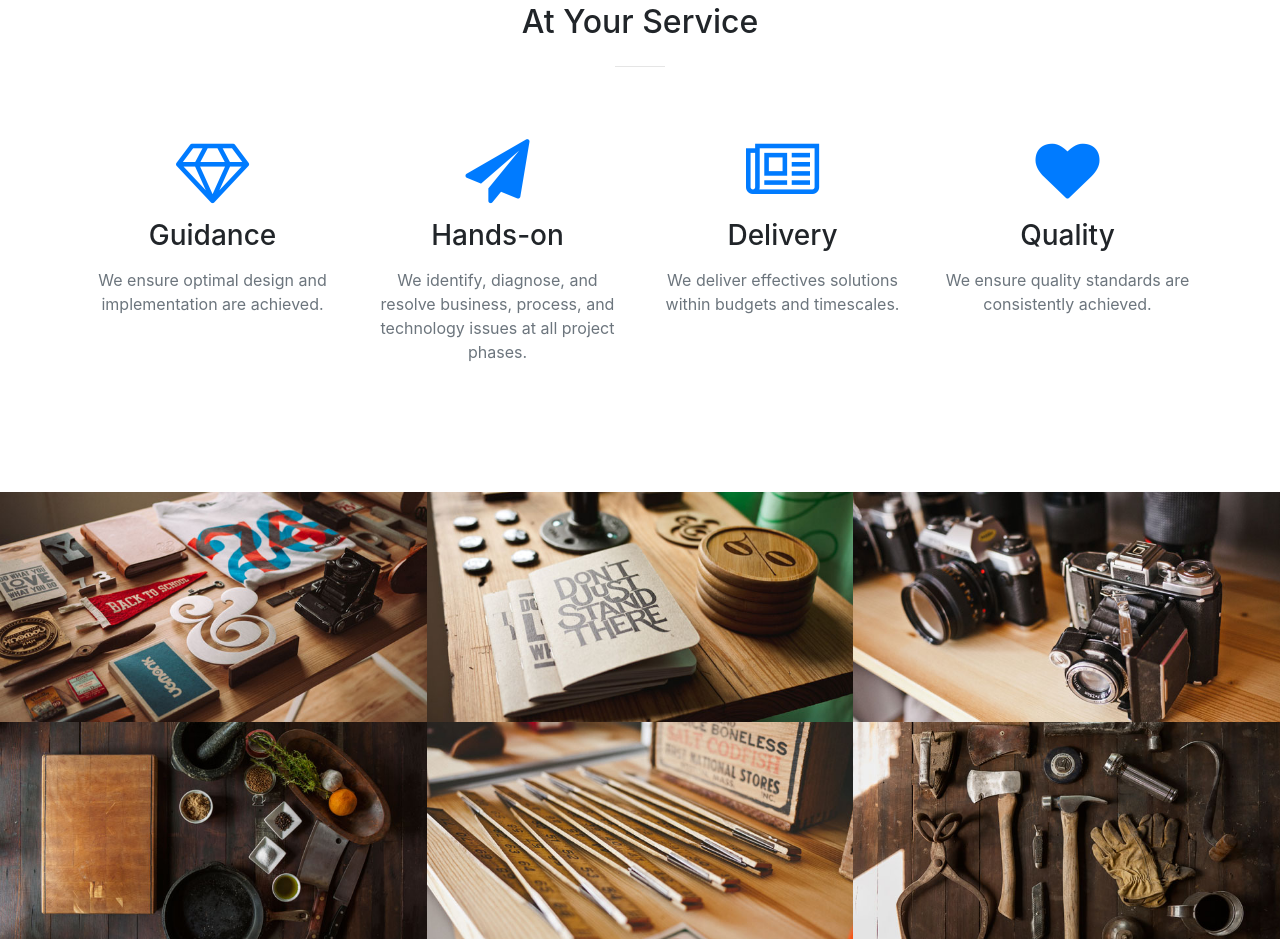
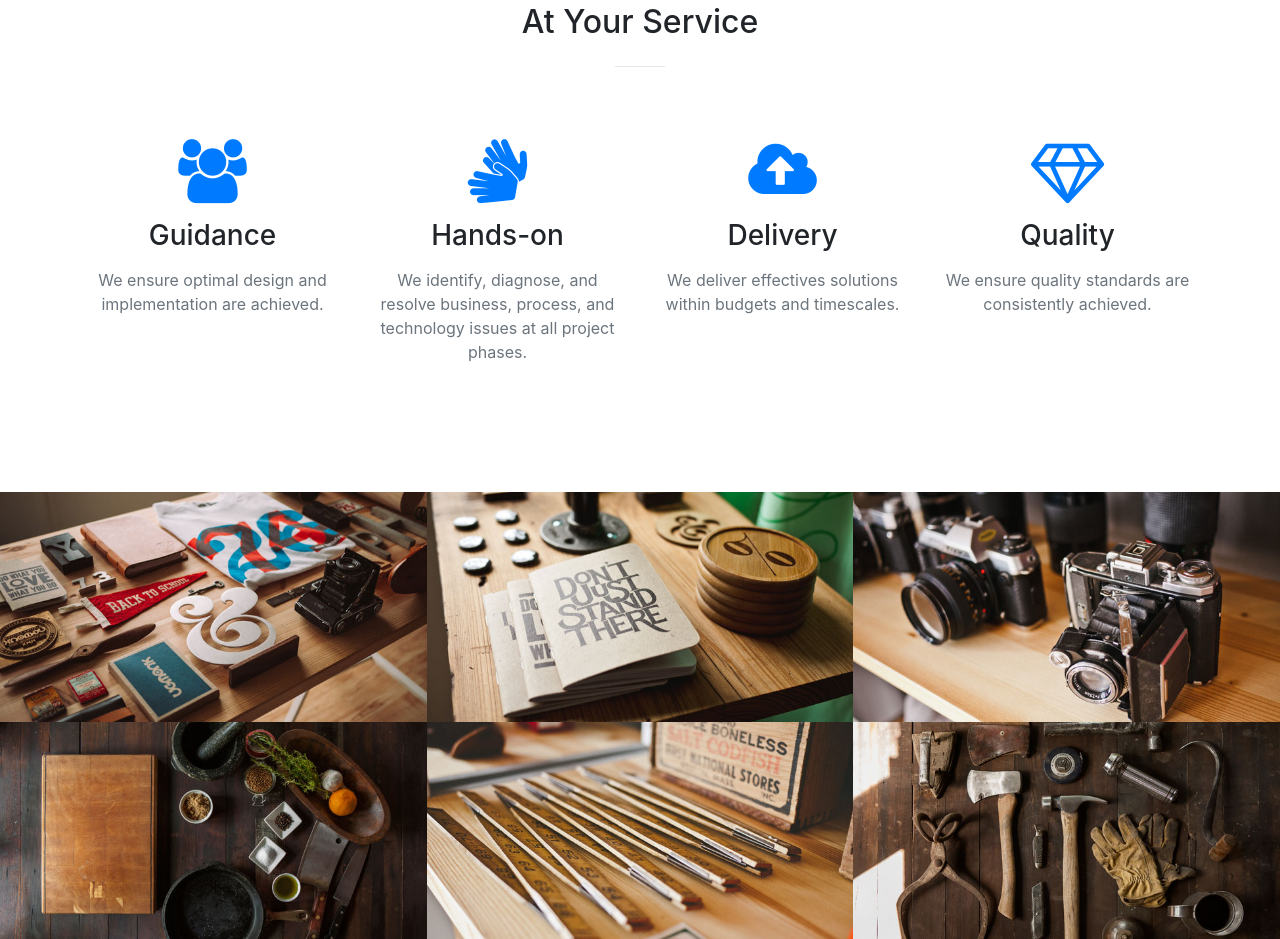
Before and after one commit to SnapLab/snaplab.github.io, a website with bundled scripts: page index.html in a window 1280 px wide. Shown: the part 1402-2341 px from the top of the page. Built offline with nearby package versions, Linux system fonts and the light colour scheme.

Commit message:
Update 'services'

```diff
--- a/index.html
+++ b/index.html
@@ -98,28 +98,28 @@
         <div class="row">
           <div class="col-lg-3 col-md-6 text-center">
             <div class="service-box mt-5 mx-auto">
-              <i class="fa fa-4x fa-diamond text-primary mb-3 sr-icons"></i>
+              <i class="fa fa-4x fa-group text-primary mb-3 sr-icons"></i>
               <h3 class="mb-3">Guidance</h3>
               <p class="text-muted mb-0">We ensure optimal design and implementation are achieved.</p>
             </div>
           </div>
           <div class="col-lg-3 col-md-6 text-center">
             <div class="service-box mt-5 mx-auto">
-              <i class="fa fa-4x fa-paper-plane text-primary mb-3 sr-icons"></i>
+              <i class="fa fa-4x fa-sign-language text-primary mb-3 sr-icons"></i>
               <h3 class="mb-3">Hands-on</h3>
               <p class="text-muted mb-0">We identify, diagnose, and resolve business, process, and technology issues at all project phases.</p>
             </div>
           </div>
           <div class="col-lg-3 col-md-6 text-center">
             <div class="service-box mt-5 mx-auto">
-              <i class="fa fa-4x fa-newspaper-o text-primary mb-3 sr-icons"></i>
+              <i class="fa fa-4x fa-cloud-upload text-primary mb-3 sr-icons"></i>
               <h3 class="mb-3">Delivery</h3>
               <p class="text-muted mb-0">We deliver effectives solutions within budgets and timescales.</p>
             </div>
           </div>
           <div class="col-lg-3 col-md-6 text-center">
             <div class="service-box mt-5 mx-auto">
-              <i class="fa fa-4x fa-heart text-primary mb-3 sr-icons"></i>
+              <i class="fa fa-4x fa-diamond text-primary mb-3 sr-icons"></i>
               <h3 class="mb-3">Quality</h3>
               <p class="text-muted mb-0">We ensure quality standards are consistently achieved.</p>
             </div>
```
